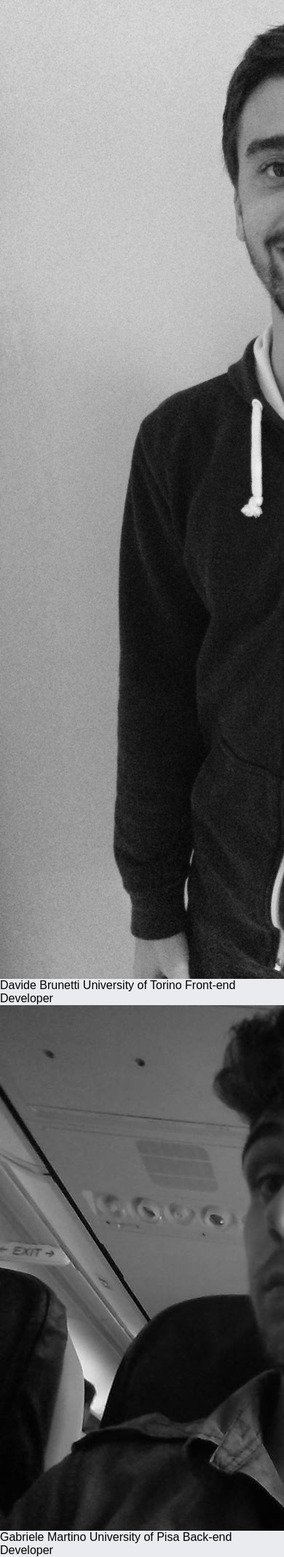
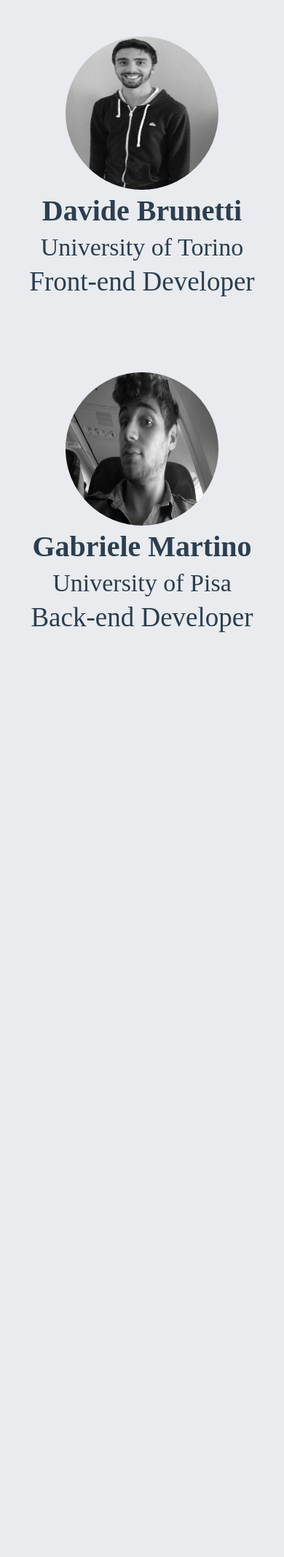
Before and after one commit to Davideb94/Merge, a PHP site: page /people.html in a window 390 px wide; the page is wider, and only the part inside the window is pictured. Shown: the part 143-2276 px from the top of that part at 73% size. After the commit the page ends 1009 px from the top of that part, so only its background shows below. Run offline with PHP 8.4, Linux system fonts and the light colour scheme; some web fonts are replaced.

Commit message:
Added mobile classes to peopl.css.

```diff
--- a/css/people.css
+++ b/css/people.css
@@ -221,4 +221,35 @@ and (max-device-width: 800px)
 		color: #7f8c8d;
 		font-size: 35px;
 	}
+	.member_container{
+		width: 100%;
+		padding-top: 50px;
+		padding-bottom: 50px;
+		text-align: center;
+		color: #2c3e50;
+		font-family: Museo;
+	}
+	.member_pic{
+		height: 210px;
+		width: 210px;
+		border-radius: 50%;
+	}
+	.member_name{
+		display: block;
+		padding: 5px;
+		font-weight: bold;
+		font-size: 40px;
+	}
+	.member_university{
+		display: block;
+		padding: 3px;
+		font-weight: lighter;
+		font-size: 34px;
+	}
+	.member_role{
+		display: block;
+		padding: 3px;
+		font-weight: lighter;
+		font-size: 37px;
+	}
 }
```
